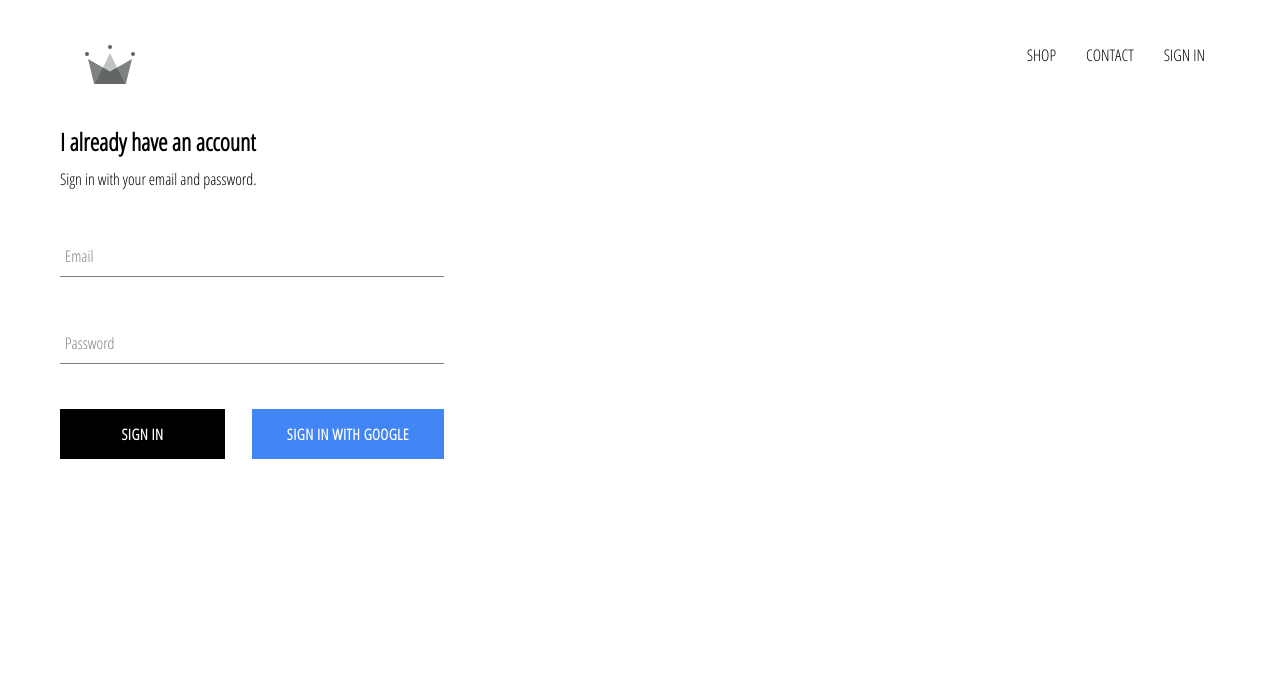
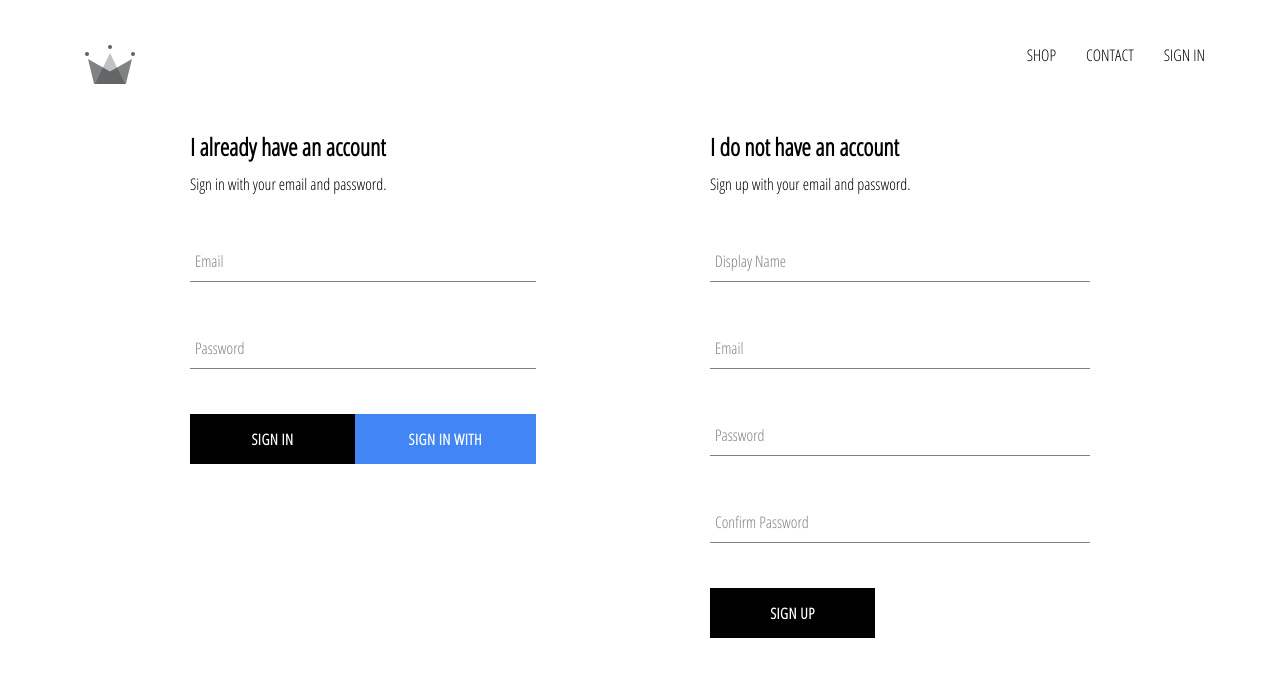
Before and after one commit to poojashingala/crwn-clothing, a React (Create React App) app: page /signin in a window 1280 px wide. Shown: the top 676 px of the page. Built offline with nearby package versions, Linux system fonts and the light colour scheme; no server answers.

Commit message:
implemented firebase utils, included ability to store authenticated users into firestore database

```diff
--- a/src/App.js
+++ b/src/App.js
@@ -6,7 +6,7 @@
 import ShopPage from './pages/shop/shop.component';
 import SignInAndSignUpPage from './pages/sign-in-and-sign-up/sign-in-and-sign-up.component';
 import Header from './components/header/header.component';
-import {auth} from './firebase/firebase.utils';
+import {auth, createUserProfileDocument} from './firebase/firebase.utils';
 
 class App extends React.Component {
 
@@ -19,9 +19,26 @@
   }
   unsubscribeFromAuth = null;
   componentDidMount(){
-    this.unsubscribeFromAuth = auth.onAuthStateChanged(user => {
-        this.setState({currentUser: user});
-        console.log(user);
+    this.unsubscribeFromAuth = auth.onAuthStateChanged( async userAuth => {
+      const userRef = await createUserProfileDocument(userAuth);
+      if( userAuth ) {
+        userRef.onSnapshot( snapShot => {
+          this.setState(
+            {
+              currentUser: {
+                id: snapShot.id,
+                ...snapShot.data()
+              }
+          })
+          console.log(this.state);
+        })
+      }
+      else{
+        this.setState({
+          currentUser: userAuth
+        });
+      }
+
       });
   }
 
--- a/src/components/sign-in/sign-in.styles.scss
+++ b/src/components/sign-in/sign-in.styles.scss
@@ -1,5 +1,5 @@
 .sign-in {
-    width: 30vw;
+    width: 27vw;
     display: flex;
     flex-direction: column;
     .title{
--- /dev/null
+++ b/src/components/sign-up/sign-up.components.jsx
@@ -0,0 +1,99 @@
+import React from 'react';
+import FormInput from '../form-input/form-input.components';
+import CustomButton from '../custom-button/custom-button.component';
+
+import { auth, createUserProfileDocument } from '../../firebase/firebase.utils';
+
+import './sign-up.styles.scss';
+
+class SignUp extends React.Component {
+    constructor(props) {
+        super(props);
+
+        this.state = {
+            displayName: '',
+            email: '',
+            password: '',
+            confirmPassword: ''
+        };
+    }
+
+    handleSubmit = async event => {
+        event.preventDefault();
+        const { displayName, email, password, confirmPassword } = this.state;
+
+        if( password !== confirmPassword ){
+            alert("Passwords don't match");
+            return;
+        }
+        try{
+            const {user} = await auth.createUserWithEmailAndPassword(
+                email,
+                password
+            );
+            await createUserProfileDocument(user, {displayName});
+            this.setState({
+                displayName: '',
+                email: '',
+                password: '',
+                confirmPassword: ''
+            })
+        }
+        catch(error) {
+            console.log("Error in creating user.", error.message);
+        }
+    }
+
+    handleChange = event => {
+        const {name, value} = event.target;
+
+        this.setState({ [name]: value });
+    }
+
+    render(){
+        const { displayName, email, password, confirmPassword } = this.state;
+        return(
+            <div className="sign-up">
+                <h2 className="title">I do not have an account</h2>
+                <span>Sign up with your email and password.</span>
+                <form className="sign-up-form" onSubmit={this.handleSubmit}>
+                    <FormInput
+                        type="text"
+                        name="displayName"
+                        value={displayName}
+                        onChange={this.handleChange}
+                        label="Display Name"
+                        required
+                    />
+                    <FormInput
+                        type="email"
+                        name="email"
+                        value={email}
+                        onChange={this.handleChange}
+                        label="Email"
+                        required
+                    />
+                    <FormInput
+                        type="password"
+                        name="password"
+                        value={password}
+                        label="Password"
+                        onChange={this.handleChange}
+                        required
+                    />
+                    <FormInput
+                        type="password"
+                        name="confirmPassword"
+                        value={confirmPassword}
+                        label="Confirm Password"
+                        onChange={this.handleChange}
+                        required
+                    />
+                    <CustomButton type="submit">Sign Up</CustomButton>
+                </form>
+            </div>
+        );
+    }
+}
+
+export default SignUp;
--- /dev/null
+++ b/src/components/sign-up/sign-up.styles.scss
@@ -0,0 +1,9 @@
+.sign-up {
+    display: flex;
+    flex-direction: column;
+    width: 380px;
+
+    .title {
+      margin: 10px 0;
+    }
+  }
--- a/src/firebase/firebase.utils.js
+++ b/src/firebase/firebase.utils.js
@@ -13,6 +13,29 @@
     measurementId: "G-8Z0N52382N"
 };
 
+export const createUserProfileDocument = async (userAuth, additionalData) => {
+  if(!userAuth) return;
+  const userRef = firestore.doc(`users/${userAuth.uid}`);
+  const snapShot = await userRef.get();
+
+  if(!snapShot.exists) {
+   const {displayName, email} = userAuth;
+   const createdAt = new Date();
+   try{
+    await userRef.set({
+      displayName,
+      email,
+      createdAt,
+      ...additionalData
+    });
+
+   } catch(error) {
+      console.log("Error in creating User", error.message);
+   }
+  }
+  return userRef;
+}
+
 firebase.initializeApp(config);
 export const auth = firebase.auth();
 export const firestore = firebase.firestore();
--- a/src/pages/sign-in-and-sign-up/sign-in-and-sign-up.component.jsx
+++ b/src/pages/sign-in-and-sign-up/sign-in-and-sign-up.component.jsx
@@ -1,10 +1,14 @@
 import React from 'react';
 import SignIn from '../../components/sign-in/sign-in.components';
+import SignUp from '../../components/sign-up/sign-up.components';
 
 import './sign-in-and-sign-up.styles.scss';
 
 const SignInAndSignUpPage = () => (
-    <div className="sign-in-and-sign-up"><SignIn /></div>
+    <div className="sign-in-and-sign-up">
+        <SignIn />
+        <SignUp />
+    </div>
 );
 
 export default SignInAndSignUpPage;
--- a/src/pages/sign-in-and-sign-up/sign-in-and-sign-up.styles.scss
+++ b/src/pages/sign-in-and-sign-up/sign-in-and-sign-up.styles.scss
@@ -0,0 +1,6 @@
+.sign-in-and-sign-up {
+    width: 900px;
+    display: flex;
+    justify-content: space-between;
+    margin: 30px auto;
+  }
```
Lines whose indentation alone changed are shown as unchanged.
